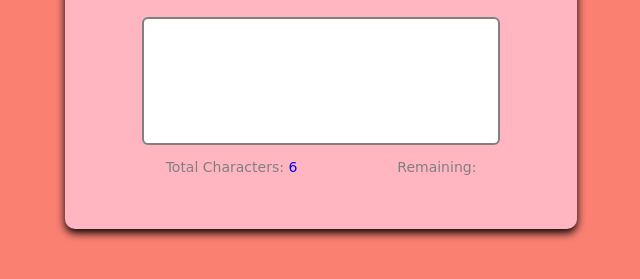
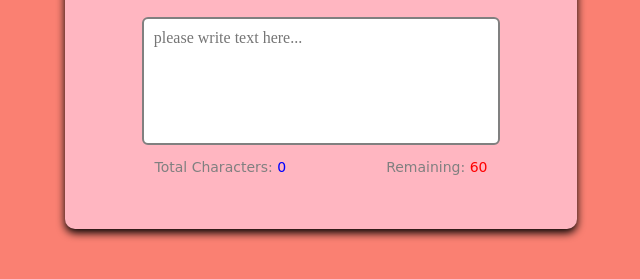
Before and after one commit to babatunde-odedina/Real-time-character-counter, a plain HTML site: page index.html in a window 1280 px wide. Shown: the part 331-610 px from the top of the page, without its empty margins (319-959 px from the left). Drawn offline with Linux system fonts and the light colour scheme.

Commit message:
corrections made by babatunde

```diff
--- a/index.js
+++ b/index.js
@@ -1,21 +1,16 @@
-const totalEl = document.getElementById("total");
-const remainingEl = document.getElementById("remaining");
-// const textEl = document.getElementById("text");
-const textEl= document.querySelector("textarea")
+const totalEl = document.getElementById('total');
+const remainingEl = document.getElementById('remaining');
+const textEl = document.querySelector('.textarea');
+const maxLength = 60;
 
-textEl.addEventListener("keyup", () => {
+textEl.addEventListener('keyup', () => {
   updateCounter();
 });
 
 function updateCounter() {
+  const maxLength = textEl.getAttribute('maxlength');
   totalEl.innerHTML = textEl.value.length;
-  remainingEl.innerHTML =
-     textEl.getAttribute("maxlenght")
-    // console.log(textEl.getAttribute("maxlenght"))
-
-    const maxLenght = textEl.getAttribute("maxlenght")
-    console.log(maxLenght)
-
+  remainingEl.innerHTML = maxLength - textEl.value.length;
 }
 
-updateCounter()
+updateCounter();
```
Also changed, not shown: index.html (+1 -2 lines).
